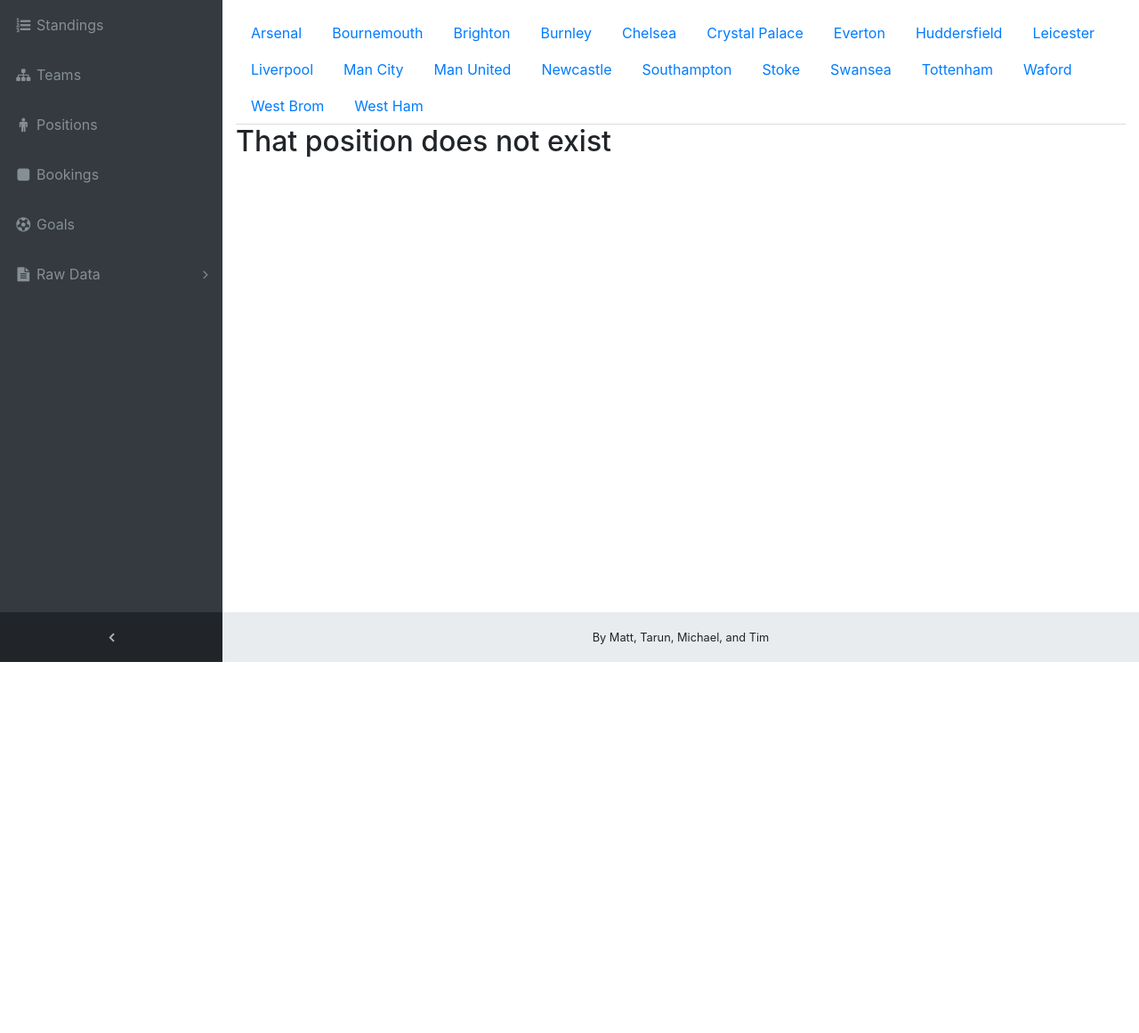
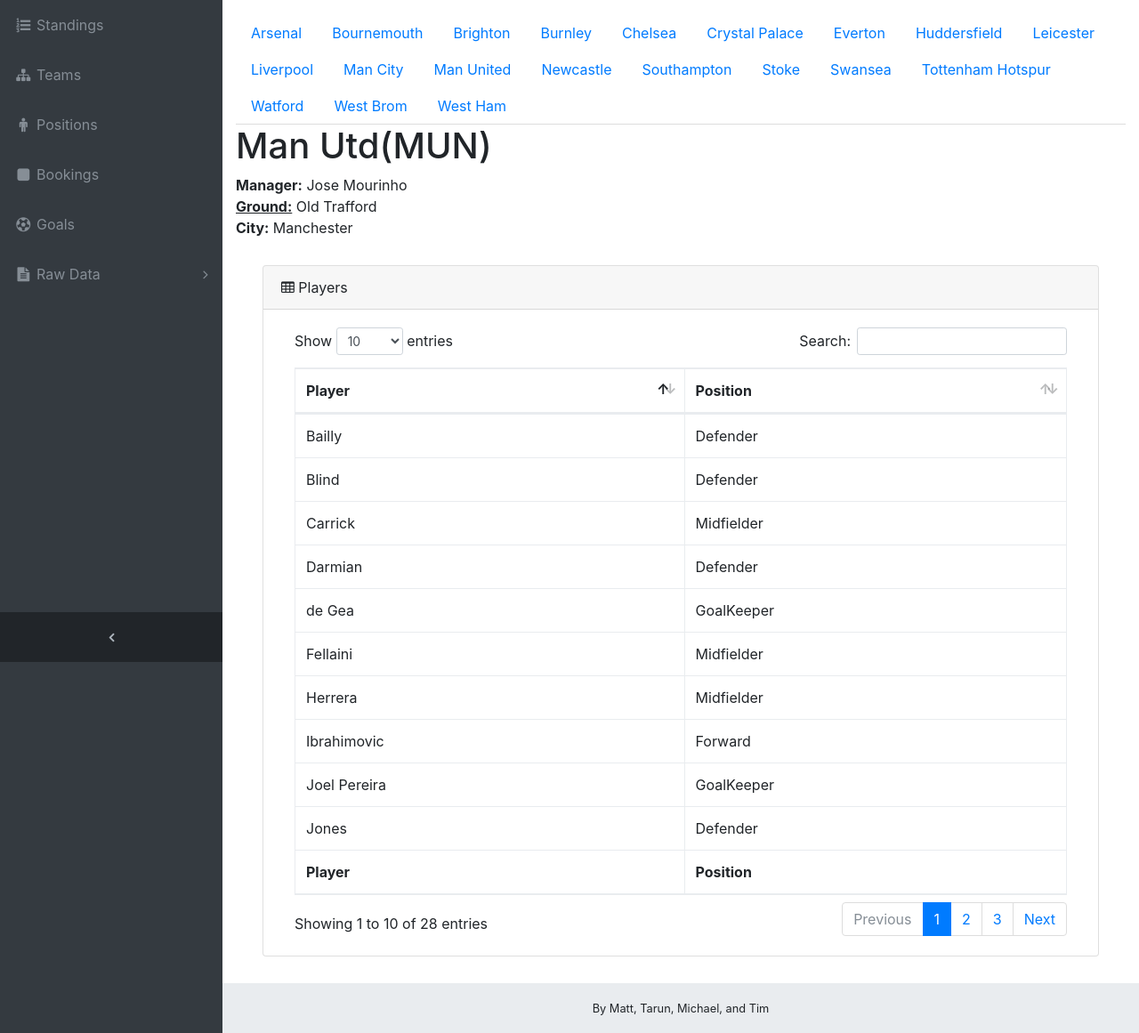
Before and after one commit to MAldridge422/EPLdb, a Django app: page /teams in a window 1280 px wide. Shown: the part 56-1217 px from the top of the page at 89% size. Before the commit the page ends 800 px from the top, so only its background shows below. Run offline with Django 3.2, Linux system fonts and the light colour scheme; data comes from the database, SQL or seed files in the repository; both versions use the stored data as it was after the commit; some libraries are stand-ins or nearby versions.

Commit message:
Finsished initial Teams view

```diff
--- a/EPLdb/EPLdb/urls.py
+++ b/EPLdb/EPLdb/urls.py
@@ -3,7 +3,7 @@ from django.contrib import admin
 from frontend import views as fe_views
 
 urlpatterns = [
-    url(r'^teams/(?P<team>\w+)$', fe_views.teams, name='teams'),
+    url(r'^teams/(?P<team>[ \w]+)$', fe_views.teams, name='teams'),
     url(r'^teams$', fe_views.teams, name='teams'),
     url(r'^positions$', fe_views.positions, name='positions'),
     url(r'^positions/(?P<pos>\w+)$', fe_views.positions, name='positions'),
--- a/EPLdb/frontend/templates/base.html
+++ b/EPLdb/frontend/templates/base.html
@@ -56,6 +56,9 @@
             $('#dataTableRaw').DataTable( {
                 "pageLength": 100
             });
+            $('#dataTablePlayers').DataTable( {
+                "pageLength": 10
+            });
         });
     </script>
     <!-- Page level plugin JavaScript-->
--- a/EPLdb/frontend/templates/teams.html
+++ b/EPLdb/frontend/templates/teams.html
@@ -12,37 +12,44 @@
         <li class="nav-item"><a class="nav-link" href="{% url "teams" "Brighton" %}">Brighton</a></li>
         <li class="nav-item"><a class="nav-link" href="{% url "teams" "Burnley" %}">Burnley</a></li>
         <li class="nav-item"><a class="nav-link" href="{% url "teams" "Chelsea" %}">Chelsea</a></li>
-        <li class="nav-item"><a class="nav-link" href="{% url "teams" "CrystalPalace" %}">Crystal Palace</a></li>
+        <li class="nav-item"><a class="nav-link" href="{% url "teams" "Crystal Palace" %}">Crystal Palace</a></li>
         <li class="nav-item"><a class="nav-link" href="{% url "teams" "Everton" %}">Everton</a></li>
         <li class="nav-item"><a class="nav-link" href="{% url "teams" "Huddersfield" %}">Huddersfield</a></li>
         <li class="nav-item"><a class="nav-link" href="{% url "teams" "Leicester" %}">Leicester</a></li>
         <li class="nav-item"><a class="nav-link" href="{% url "teams" "Liverpool" %}">Liverpool</a></li>
-        <li class="nav-item"><a class="nav-link" href="{% url "teams" "ManCity" %}">Man City</a></li>
-        <li class="nav-item"><a class="nav-link" href="{% url "teams" "ManUnited" %}">Man United</a></li>
+        <li class="nav-item"><a class="nav-link" href="{% url "teams" "Man City" %}">Man City</a></li>
+        <li class="nav-item"><a class="nav-link" href="{% url "teams" "Man Utd" %}">Man United</a></li>
         <li class="nav-item"><a class="nav-link" href="{% url "teams" "Newcastle" %}">Newcastle</a></li>
         <li class="nav-item"><a class="nav-link" href="{% url "teams" "Southampton" %}">Southampton</a></li>
         <li class="nav-item"><a class="nav-link" href="{% url "teams" "Stoke" %}">Stoke</a></li>
         <li class="nav-item"><a class="nav-link" href="{% url "teams" "Swansea" %}">Swansea</a></li>
-        <li class="nav-item"><a class="nav-link" href="{% url "teams" "Tottenham" %}">Tottenham</a></li>
-        <li class="nav-item"><a class="nav-link" href="{% url "teams" "Watford" %}">Waford</a></li>
-        <li class="nav-item"><a class="nav-link" href="{% url "teams" "WestBrom" %}">West Brom</a></li>
-        <li class="nav-item"><a class="nav-link" href="{% url "teams" "WestHam" %}">West Ham</a></li>
+        <li class="nav-item"><a class="nav-link" href="{% url "teams" "Spurs" %}">Tottenham Hotspur</a></li>
+        <li class="nav-item"><a class="nav-link" href="{% url "teams" "Watford" %}">Watford</a></li>
+        <li class="nav-item"><a class="nav-link" href="{% url "teams" "West Brom" %}">West Brom</a></li>
+        <li class="nav-item"><a class="nav-link" href="{% url "teams" "West Ham" %}">West Ham</a></li>
       </ul>
-      {% if table %}
+      <h1>{{ team_obj.0.0 }}({{ team_obj.0.1 }})</h1>
+      <strong>Manager:</strong> {{ team_obj.0.2 }}<br />
+      <strong data-toggle="tooltip" style="text-decoration: underline" title="i.e. a stadium">Ground:</strong> {{ team_obj.0.3 }}<br />
+      <strong>City:</strong> {{ team_obj.0.4 }}<br />
+
+    {% if team %}
       <div class="card" style="margin: 30px;">
         <div class="card-header">
-          <i class="fa fa-table"></i> {{ pos }}s </div>
+          <i class="fa fa-table"></i> Players </div>
         <div class="card-body">
           <div>
-            <table class="table table-bordered" id="dataTablePositions" width="100%" cellspacing="0">
+            <table class="table table-bordered" id="dataTablePlayers" width="100%" cellspacing="0">
               <thead>
                 <tr>
-                  <th>Saves</th>
+                  <th>Player</th>
+                  <th>Position</th>
                 </tr>
               </thead>
               <tfoot>
                 <tr>
-                  <th>Saves</th>
+                  <th>Player</th>
+                  <th>Position</th>
                 </tr>
               </tfoot>
               <tbody>
@@ -59,7 +66,7 @@
         </div>
       </div>
       {% else %}
-      <h2>That position does not exist</h2>
+      <h2>That team does not exist.</h2>
       {% endif %}
     </div>
     {% endblock %}
--- a/EPLdb/frontend/views.py
+++ b/EPLdb/frontend/views.py
@@ -69,16 +69,27 @@ def index(request):
     return render(request, 'index.html', {'table': table})
 
 
-def teams(request, team="Manchester United"):
+def teams(request, team="Man Utd"):
     with connection.cursor() as cursor:
-        cursor.execute('''SELECT * FROM TEAMS''')
+        cursor.execute('''SELECT * FROM Teams''')
         rows = cursor.fetchall()
         all_teams = [r[1] for r in rows]
         table = None
         if team not in all_teams:
             return render(request, 'teams.html', {'table':table, 'team':team})
-        # need to finish the function here
-    return render(request, 'teams.html', {'team':team})
+        cursor.execute('''
+            SELECT name, position
+            FROM Teams INNER JOIN Players
+            ON Teams.team_id=Players.team_id
+            WHERE Teams.full_name="'''+team+'''"''')
+        rows = cursor.fetchall()
+        table = [r for r in rows]
+        cursor.execute('''
+            SELECT full_name, abbrev, Managers.name as manager, Grounds.name as ground, city FROM Teams LEFT JOIN Managers ON Teams.team_id=Managers.team_id INNER JOIN Grounds ON Grounds.grounds_id=Teams.team_id AND Grounds.grounds_id=Managers.team_id WHERE Teams.full_name="'''+team+'''"''')
+        rows = cursor.fetchall()
+        team_obj = [r for r in rows]
+        print(team_obj)
+    return render(request, 'teams.html', {'team_obj':team_obj, 'team':team, 'table':table})
 
 
 def positions(request, pos="Defender"):
```
Also changed, not shown: EPLdb/db.sqlite3.
